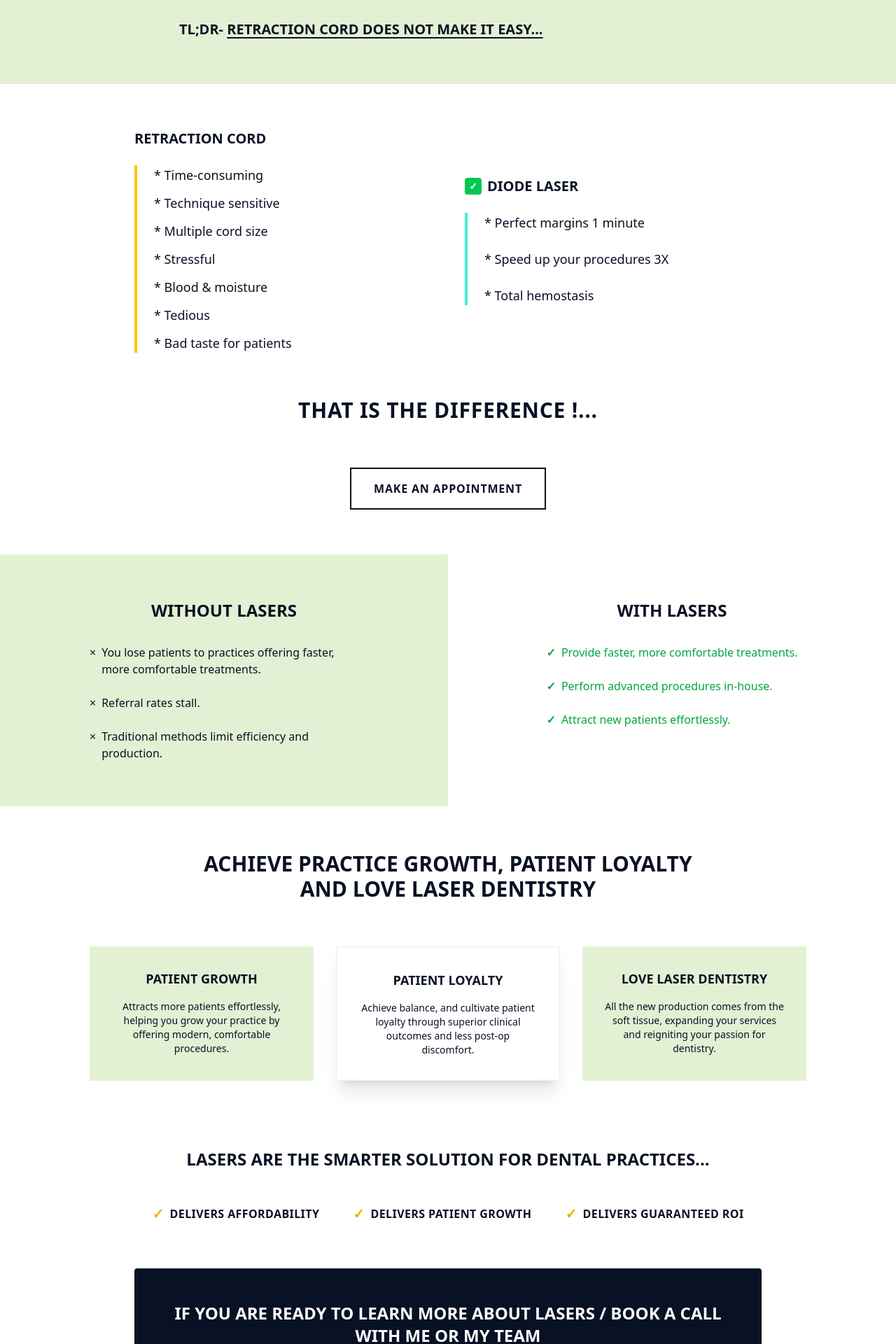
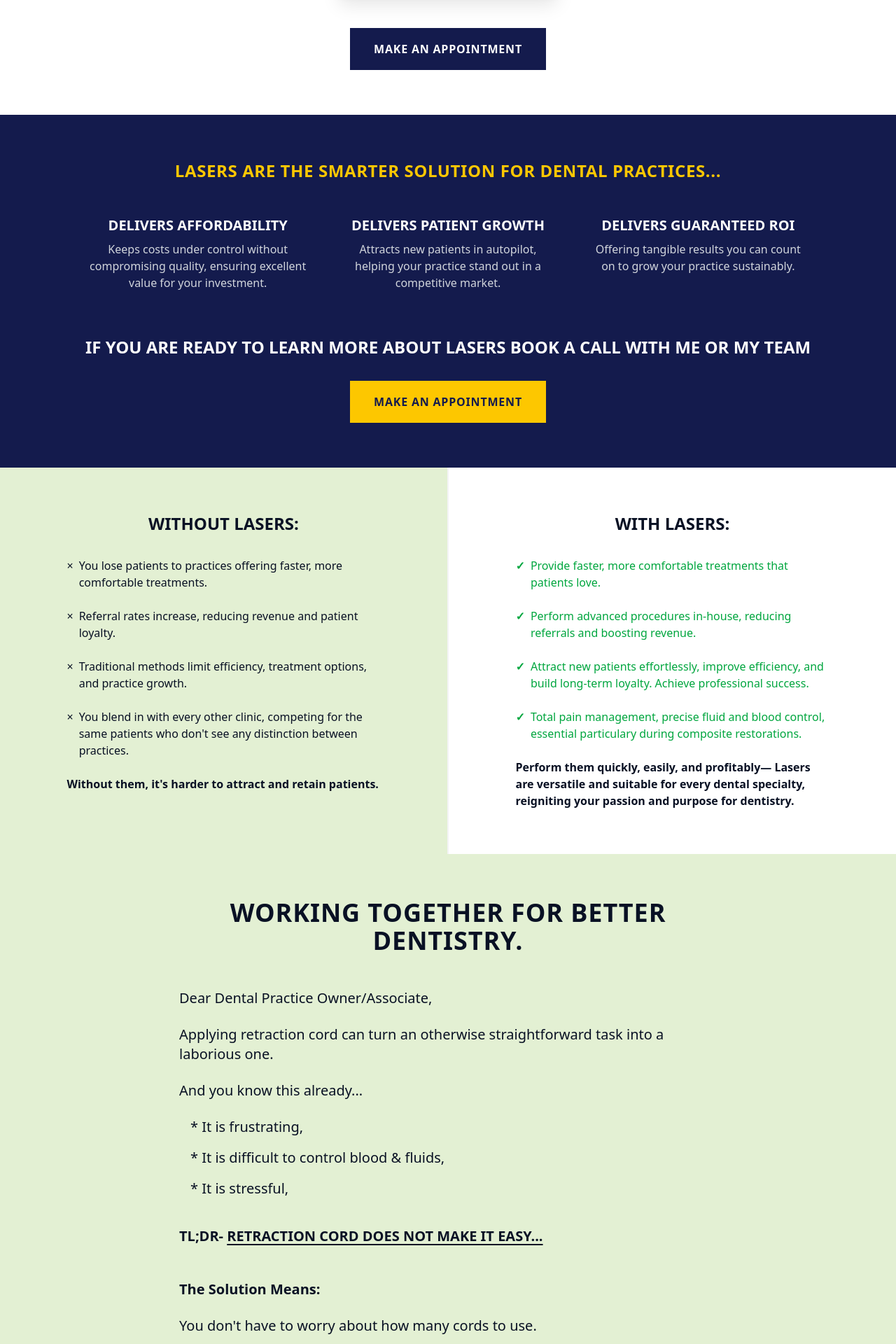
Before and after one commit to Jeanvillav/Intra-Systems, a Next.js app: page / in a window 1280 px wide. Shown: the part 2140-4060 px from the top of the page at 70% size. Built offline with nearby package versions, Linux system fonts and the light colour scheme.

Commit message:
Refactor landing page flow and add full sales letter

```diff
--- a/src/app/page.tsx
+++ b/src/app/page.tsx
@@ -1,8 +1,7 @@
 import StickyHeader from "@/components/StickyHeader";
 import HeroSection from "@/components/HeroSection";
-import ProblemSection from "@/components/ProblemSection";
-import SolutionSection from "@/components/SolutionSection";
 import PillarsSection from "@/components/PillarsSection";
+import LetterSection from "@/components/LetterSection";
 import AboutSection from "@/components/AboutSection";
 import TestimonialsSection from "@/components/TestimonialsSection";
 import BookingSection from "@/components/BookingSection";
@@ -13,9 +12,8 @@ export default function Home() {
     <main className="min-h-screen bg-[var(--background)] flex flex-col items-center w-full">
       <StickyHeader />
       <HeroSection />
-      <ProblemSection />
-      <SolutionSection />
       <PillarsSection />
+      <LetterSection />
       <AboutSection />
       <TestimonialsSection />
       <BookingSection />
--- /dev/null
+++ b/src/components/LetterSection.tsx
@@ -0,0 +1,84 @@
+import Image from "next/image";
+
+export default function LetterSection() {
+  return (
+    <section className="w-full bg-[var(--color-accent-green)] px-4 py-16 flex flex-col items-center text-[#091124]">
+      <div className="max-w-3xl w-full text-center">
+        <h2 className="text-3xl md:text-4xl font-bold uppercase tracking-wide mb-12">
+          WORKING TOGETHER FOR BETTER DENTISTRY.
+        </h2>
+
+        <div className="text-lg md:text-xl text-left space-y-6 font-medium">
+          <p>Dear Dental Practice Owner/Associate,</p>
+          <p>
+            Applying retraction cord can turn an otherwise straightforward task into a laborious one.
+          </p>
+          <p>And you know this already...</p>
+          <ul className="space-y-4 pl-4">
+            <li>* It is frustrating,</li>
+            <li>* It is difficult to control blood & fluids,</li>
+            <li>* It is stressful,</li>
+          </ul>
+
+          <p className="font-bold pt-4 uppercase">
+            TL;DR- <span className="underline decoration-2 underline-offset-4">RETRACTION CORD DOES NOT MAKE IT EASY...</span>
+          </p>
+
+          <p className="font-bold pt-6 text-xl">The Solution Means:</p>
+          <ul className="space-y-4">
+            <li>You don't have to worry about how many cords to use.</li>
+            <li>You don't have to worry about waiting for bleeding to stop.</li>
+            <li>You don't have to worry about gums colapsing.</li>
+          </ul>
+
+          <div className="w-full flex justify-center py-8">
+            <div className="relative w-full max-w-2xl h-[600px]">
+              <Image
+                src="/diagrama.jpeg"
+                alt="Retraction Cord vs Diode Laser"
+                fill
+                className="object-contain"
+              />
+            </div>
+          </div>
+
+          <p className="font-bold text-xl pt-4">Instead...</p>
+          <ul className="space-y-4 pl-4">
+            <li>* You get a quick and easy lateral retraction.</li>
+            <li>* You get instant hemostasis.</li>
+            <li>* You get total moisture control.</li>
+            <li>* You get perfect clear margins every time.</li>
+            <li>* You are guaranteed result in under ONE minute.</li>
+            <li>* You get to speed up your procedures 3X.</li>
+          </ul>
+
+          <p className="font-bold text-2xl uppercase pt-8">The Solution: Soft Tissue Lasers!</p>
+          <p>
+            Perfect clear margins and all the new production revenue comes from the soft tissue applications which most practices don't have a good way of doing.
+          </p>
+
+          <p className="font-bold text-2xl uppercase text-center pt-8 tracking-widest">
+            THAT'S THE DIFFERENCE.
+          </p>
+
+          <div className="bg-[#141B4D] text-white p-8 mt-12 text-center rounded-lg space-y-6">
+            <h3 className="text-xl md:text-2xl font-bold uppercase leading-relaxed text-yellow-400">
+              IF YOU ARE INTERESTED TO LEARN MORE ABOUT SOFT TISSUE LASERS...<br/>BOOK A CALL WITH ME OR MY TEAM.
+            </h3>
+            <p className="text-lg">We will explain exactly how this approach would work for your dental practice.</p>
+            <p className="text-lg">This call is not a hard sell.<br/>It's simply giving you the information you need to either say:<br/>Yes... or No.</p>
+            <p className="text-lg font-bold">Click the button below.<br/>Book a time and date that works for you.</p>
+            <p className="text-xl font-bold uppercase text-yellow-400">Talk soon!</p>
+
+            <div className="pt-6">
+              <a href="#booking" className="bg-yellow-400 text-[#141B4D] border-2 border-yellow-400 px-8 py-4 uppercase tracking-wider font-bold hover:bg-transparent hover:text-yellow-400 transition-all duration-300 inline-block cursor-pointer">
+                MAKE AN APPOINTMENT
+              </a>
+            </div>
+          </div>
+
+        </div>
+      </div>
+    </section>
+  );
+}
--- a/src/components/PillarsSection.tsx
+++ b/src/components/PillarsSection.tsx
@@ -1,27 +1,7 @@
 export default function PillarsSection() {
   return (
     <div className="w-full">
-      {/* Without Lasers vs With Lasers */}
-      <section className="flex flex-col md:flex-row w-full text-center">
-        <div className="flex-1 bg-[var(--color-accent-green)] px-6 py-16 text-[#091124] flex flex-col items-center">
-          <h3 className="font-bold text-2xl uppercase mb-8">Without Lasers</h3>
-          <ul className="space-y-6 max-w-sm text-left font-medium">
-            <li className="flex gap-2"><span>×</span> You lose patients to practices offering faster, more comfortable treatments.</li>
-            <li className="flex gap-2"><span>×</span> Referral rates stall.</li>
-            <li className="flex gap-2"><span>×</span> Traditional methods limit efficiency and production.</li>
-          </ul>
-        </div>
-        <div className="flex-1 bg-white px-6 py-16 text-[#091124] flex flex-col items-center">
-          <h3 className="font-bold text-2xl uppercase mb-8">With Lasers</h3>
-          <ul className="space-y-6 max-w-sm text-left font-medium">
-            <li className="flex gap-2 text-green-600"><span className="font-bold">✓</span> Provide faster, more comfortable treatments.</li>
-            <li className="flex gap-2 text-green-600"><span className="font-bold">✓</span> Perform advanced procedures in-house.</li>
-            <li className="flex gap-2 text-green-600"><span className="font-bold">✓</span> Attract new patients effortlessly.</li>
-          </ul>
-        </div>
-      </section>
-
-      {/* 3 Pillars */}
+      {/* 1. 3 Pillars */}
       <section className="w-full bg-white px-4 py-16 flex flex-col items-center">
         <h2 className="text-2xl md:text-3xl font-black uppercase text-center mb-16 text-[#091124] max-w-3xl">
           ACHIEVE PRACTICE GROWTH, PATIENT LOYALTY AND LOVE LASER DENTISTRY
@@ -29,40 +9,78 @@ export default function PillarsSection() {
         <div className="max-w-5xl w-full grid grid-cols-1 md:grid-cols-3 gap-8">
           <div className="bg-[var(--color-accent-green)] text-[#091124] p-8 text-center flex flex-col items-center">
             <h4 className="font-bold text-lg uppercase mb-4">Patient Growth</h4>
-            <p className="font-medium text-sm">Attracts more patients effortlessly, helping you grow your practice by offering modern, comfortable procedures.</p>
+            <p className="font-medium text-sm">Attracts more patients effortlessly, helping you grow your practice.</p>
+            <p className="font-medium text-sm mt-2">Retain more patients, allows you to handle more treatments in-house keeping patients with you.</p>
           </div>
           <div className="bg-white border-2 border-gray-100 shadow-xl text-[#091124] p-8 text-center flex flex-col items-center">
             <h4 className="font-bold text-lg uppercase mb-4">Patient Loyalty</h4>
-            <p className="font-medium text-sm">Achieve balance, and cultivate patient loyalty through superior clinical outcomes and less post-op discomfort.</p>
+            <p className="font-medium text-sm">Achieve balance, and cultivate patient loyalty.</p>
+            <p className="font-medium text-sm mt-2">Elevate your dental practice with lasting patient relationships and the success you deserve, offering new procedures patients want and need.</p>
           </div>
           <div className="bg-[var(--color-accent-green)] text-[#091124] p-8 text-center flex flex-col items-center">
             <h4 className="font-bold text-lg uppercase mb-4">Love Laser Dentistry</h4>
-            <p className="font-medium text-sm">All the new production comes from the soft tissue, expanding your services and reigniting your passion for dentistry.</p>
+            <p className="font-medium text-sm">All the new production comes from the soft tissue and photobiomodulation applications that most practices don't have a good way of doing, this means you'll have the ability to do them very quickly very easily and profitably.</p>
+            <p className="font-medium text-sm mt-2">Lasers are versatile and suitable for every dental specialty, bringing passion and purpose to your dentistry.</p>
           </div>
+        </div>
+        <div className="mt-12">
+          <a href="#booking" className="bg-[#141B4D] text-white border-2 border-[#141B4D] px-8 py-4 uppercase tracking-wider font-bold hover:bg-transparent hover:text-[#141B4D] transition-all duration-300 inline-block cursor-pointer">
+            MAKE AN APPOINTMENT
+          </a>
         </div>
       </section>
 
-      {/* The Smarter Solution */}
-      <section className="w-full bg-white px-4 pb-24 pt-8 flex flex-col items-center text-[#091124]">
-        <h3 className="text-2xl font-bold uppercase text-center mb-12">
+      {/* 2. The Smarter Solution */}
+      <section className="w-full bg-[#141B4D] px-4 py-16 flex flex-col items-center text-white">
+        <h3 className="text-2xl font-bold uppercase text-center mb-12 tracking-wide text-yellow-400">
           LASERS ARE THE SMARTER SOLUTION FOR DENTAL PRACTICES...
         </h3>
-        <ul className="flex flex-col md:flex-row gap-6 md:gap-12 font-bold uppercase tracking-wide mb-16">
-          <li className="flex items-center gap-2"><span className="text-yellow-500 text-xl">✓</span> Delivers affordability</li>
-          <li className="flex items-center gap-2"><span className="text-yellow-500 text-xl">✓</span> Delivers Patient Growth</li>
-          <li className="flex items-center gap-2"><span className="text-yellow-500 text-xl">✓</span> Delivers Guaranteed ROI</li>
-        </ul>
+        <div className="max-w-5xl w-full grid grid-cols-1 md:grid-cols-3 gap-12 font-medium">
+          <div className="flex flex-col items-center text-center">
+            <h4 className="font-bold text-xl uppercase mb-2">Delivers affordability</h4>
+            <p className="text-gray-300">Keeps costs under control without compromising quality, ensuring excellent value for your investment.</p>
+          </div>
+          <div className="flex flex-col items-center text-center">
+            <h4 className="font-bold text-xl uppercase mb-2">Delivers Patient Growth</h4>
+            <p className="text-gray-300">Attracts new patients in autopilot, helping your practice stand out in a competitive market.</p>
+          </div>
+          <div className="flex flex-col items-center text-center">
+            <h4 className="font-bold text-xl uppercase mb-2">Delivers Guaranteed ROI</h4>
+            <p className="text-gray-300">Offering tangible results you can count on to grow your practice sustainably.</p>
+          </div>
+        </div>
 
-        <div className="bg-[#091124] text-white max-w-4xl w-full p-8 md:p-12 text-center rounded-sm">
-          <h4 className="text-xl md:text-2xl font-semibold mb-6 uppercase">
-            IF YOU ARE READY TO LEARN MORE ABOUT LASERS / BOOK A CALL WITH ME OR MY TEAM
+        <div className="mt-16 text-center space-y-8">
+          <h4 className="text-xl md:text-2xl font-semibold uppercase">
+            IF YOU ARE READY TO LEARN MORE ABOUT LASERS BOOK A CALL WITH ME OR MY TEAM
           </h4>
-          <p className="mb-10 text-gray-300 font-medium max-w-2xl mx-auto">
-            This call is not a hard sell. It's simply giving you the information you need to either say: Yes... or No.
-          </p>
-          <a href="#booking" className="border-2 border-white px-8 py-4 uppercase tracking-wider font-bold hover:bg-white hover:text-[#091124] transition-all duration-300 inline-block cursor-pointer">
-            BOOK A TIME
+          <a href="#booking" className="bg-yellow-400 text-[#141B4D] border-2 border-yellow-400 px-8 py-4 uppercase tracking-wider font-bold hover:bg-transparent hover:text-yellow-400 transition-all duration-300 inline-block cursor-pointer">
+            MAKE AN APPOINTMENT
           </a>
+        </div>
+      </section>
+
+      {/* 3. Without Lasers vs With Lasers */}
+      <section className="flex flex-col md:flex-row w-full text-center">
+        <div className="flex-1 bg-[var(--color-accent-green)] px-6 py-16 text-[#091124] flex flex-col items-center">
+          <h3 className="font-bold text-2xl uppercase mb-8">Without Lasers:</h3>
+          <ul className="space-y-6 max-w-md text-left font-medium">
+            <li className="flex gap-2"><span>×</span> You lose patients to practices offering faster, more comfortable treatments.</li>
+            <li className="flex gap-2"><span>×</span> Referral rates increase, reducing revenue and patient loyalty.</li>
+            <li className="flex gap-2"><span>×</span> Traditional methods limit efficiency, treatment options, and practice growth.</li>
+            <li className="flex gap-2"><span>×</span> You blend in with every other clinic, competing for the same patients who don't see any distinction between practices.</li>
+            <li className="flex gap-2 font-bold mt-4">Without them, it's harder to attract and retain patients.</li>
+          </ul>
+        </div>
+        <div className="flex-1 bg-white px-6 py-16 text-[#091124] flex flex-col items-center border-l-2 border-gray-100">
+          <h3 className="font-bold text-2xl uppercase mb-8">With Lasers:</h3>
+          <ul className="space-y-6 max-w-md text-left font-medium">
+            <li className="flex gap-2 text-green-600"><span className="font-bold">✓</span> Provide faster, more comfortable treatments that patients love.</li>
+            <li className="flex gap-2 text-green-600"><span className="font-bold">✓</span> Perform advanced procedures in-house, reducing referrals and boosting revenue.</li>
+            <li className="flex gap-2 text-green-600"><span className="font-bold">✓</span> Attract new patients effortlessly, improve efficiency, and build long-term loyalty. Achieve professional success.</li>
+            <li className="flex gap-2 text-green-600"><span className="font-bold">✓</span> Total pain management, precise fluid and blood control, essential particulary during composite restorations.</li>
+            <li className="flex gap-2 font-bold mt-4">Perform them quickly, easily, and profitably— Lasers are versatile and suitable for every dental specialty, reigniting your passion and purpose for dentistry.</li>
+          </ul>
         </div>
       </section>
     </div>
--- a/src/components/ProblemSection.tsx
+++ /dev/null
@@ -1,28 +0,0 @@
-export default function ProblemSection() {
-  return (
-    <section className="w-full bg-[var(--color-accent-green)] px-4 py-16 flex flex-col items-center text-[#091124]">
-      <div className="max-w-3xl w-full text-center">
-        <h2 className="text-3xl md:text-4xl font-bold uppercase tracking-wide mb-12">
-          WORKING TOGETHER FOR BETTER DENTISTRY.
-        </h2>
-
-        <div className="text-lg md:text-xl text-left space-y-6 font-medium">
-          <p>Dear Dental Practice Owner/Associate,</p>
-          <p>
-            Applying retraction cord can turn an otherwise straightforward task into a laborious one.
-          </p>
-          <p>And you know this already...</p>
-          <ul className="space-y-4 pl-4">
-            <li>* It is frustrating,</li>
-            <li>* It is difficult to control blood & fluids,</li>
-            <li>* It is stressful,</li>
-          </ul>
-
-          <p className="font-bold pt-4">
-            TL;DR- <span className="underline decoration-2 underline-offset-4">RETRACTION CORD DOES NOT MAKE IT EASY...</span>
-          </p>
-        </div>
-      </div>
-    </section>
-  );
-}
--- a/src/components/SolutionSection.tsx
+++ /dev/null
@@ -1,45 +0,0 @@
-export default function SolutionSection() {
-  return (
-    <section className="w-full bg-white px-4 py-16 flex flex-col items-center text-[#091124]">
-      <div className="max-w-4xl w-full">
-        <div className="flex flex-col md:flex-row justify-center items-start md:items-center gap-12 text-lg">
-
-          <div className="flex-1 space-y-6 relative">
-            <h3 className="font-bold uppercase text-xl">Retraction cord</h3>
-            <div className="border-l-4 border-yellow-400 pl-6 space-y-3 font-medium">
-              <p>* Time-consuming</p>
-              <p>* Technique sensitive</p>
-              <p>* Multiple cord size</p>
-              <p>* Stressful</p>
-              <p>* Blood & moisture</p>
-              <p>* Tedious</p>
-              <p>* Bad taste for patients</p>
-            </div>
-          </div>
-
-          <div className="flex-1 space-y-6 relative">
-            <h3 className="font-bold uppercase text-xl flex items-center gap-2">
-              <span className="bg-green-500 text-white rounded-sm w-6 h-6 flex items-center justify-center text-sm">✓</span>
-              Diode Laser
-            </h3>
-            <div className="border-l-4 border-teal-300 pl-6 space-y-6 font-medium h-full justify-center flex flex-col">
-              <p>* Perfect margins 1 minute</p>
-              <p>* Speed up your procedures 3X</p>
-              <p>* Total hemostasis</p>
-            </div>
-          </div>
-        </div>
-
-        <h2 className="text-3xl font-black uppercase text-center mt-16 tracking-wide">
-          THAT IS THE DIFFERENCE !...
-        </h2>
-
-        <div className="mt-16 text-center">
-          <a href="#booking" className="border-2 border-[#091124] text-[#091124] px-8 py-4 uppercase tracking-wider font-bold hover:bg-[#091124] hover:text-white transition-all duration-300 inline-block cursor-pointer">
-            MAKE AN APPOINTMENT
-          </a>
-        </div>
-      </div>
-    </section>
-  );
-}
```
Also changed, not shown: public/diagrama.jpeg (added).
